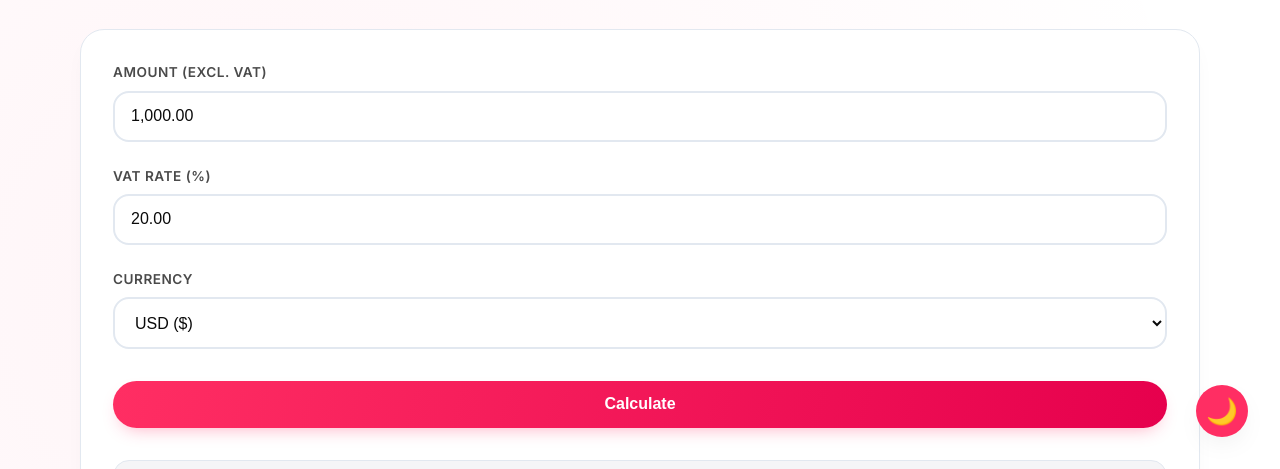
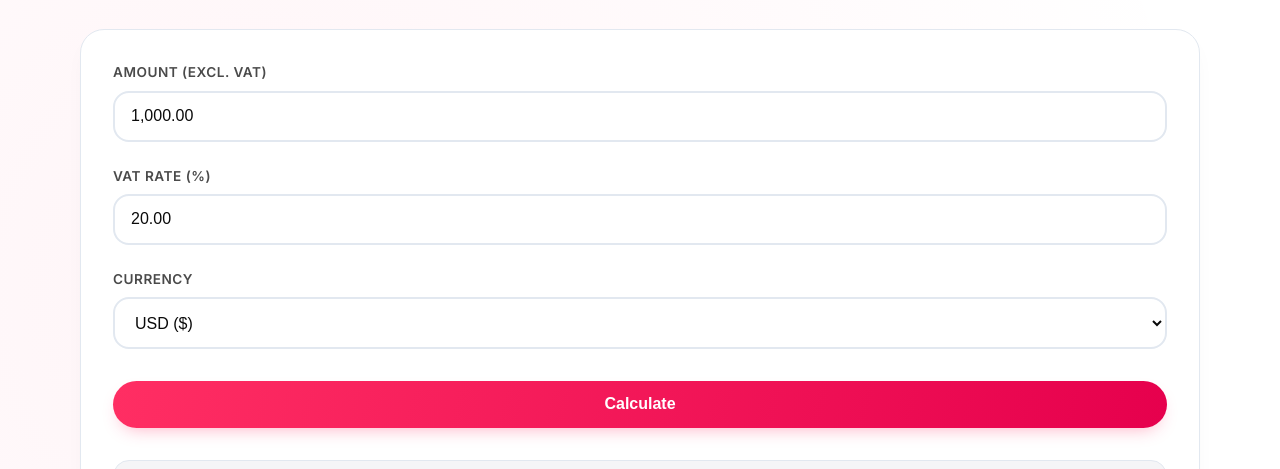
Before and after one commit to 282172/282172, a plain HTML site: page vat.html in a window 1280 px wide. Shown: the part 331-800 px from the top of the page. Drawn offline with Linux system fonts and the light colour scheme.

Commit message:
Fix HTML structure and restore VAT calculator

```diff
--- a/vat.html
+++ b/vat.html
@@ -119,8 +119,7 @@
         }
     </style>
 </head>
-<body class="light-mode">
-    <button class="theme-toggle-btn" id="themeToggle" aria-label="Switch theme">🌙</button>
+
 
     <header>
         <div class="container header-container">
```
